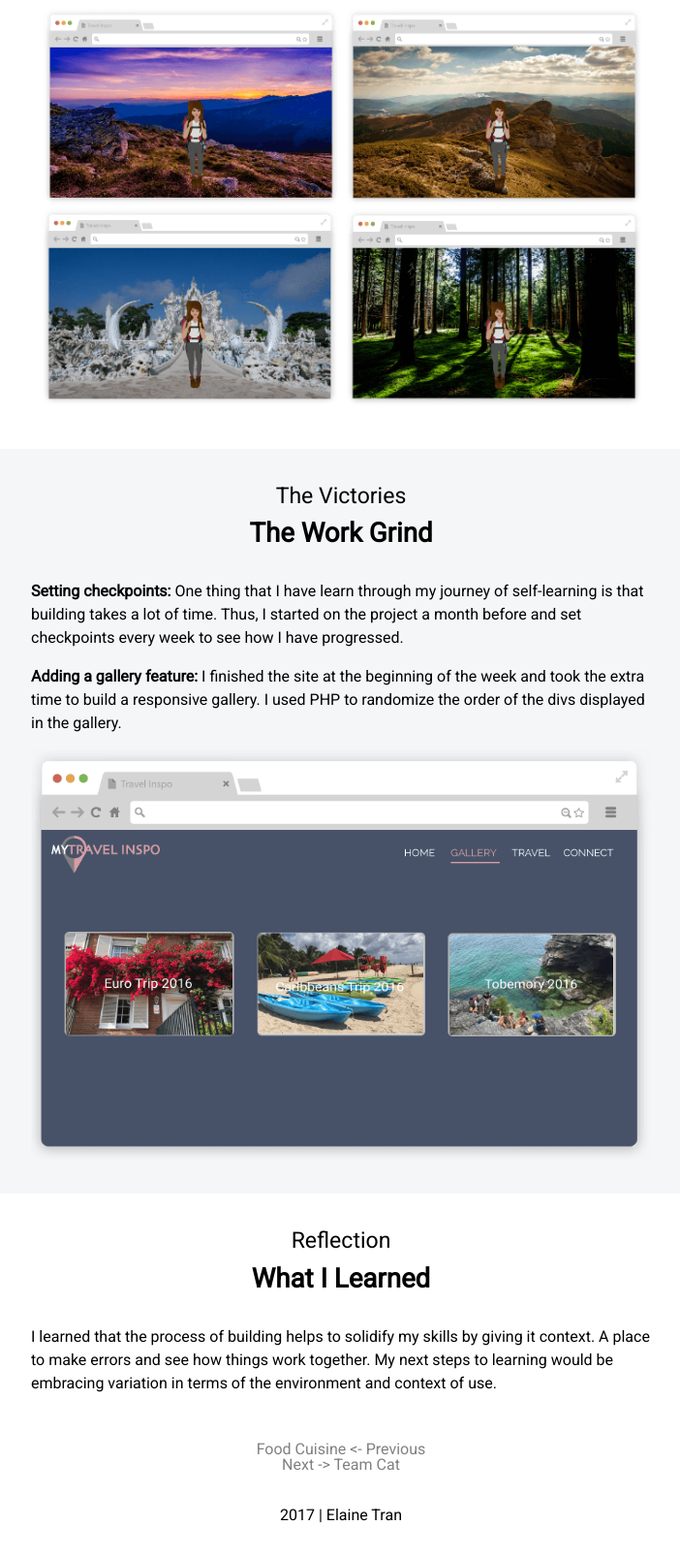
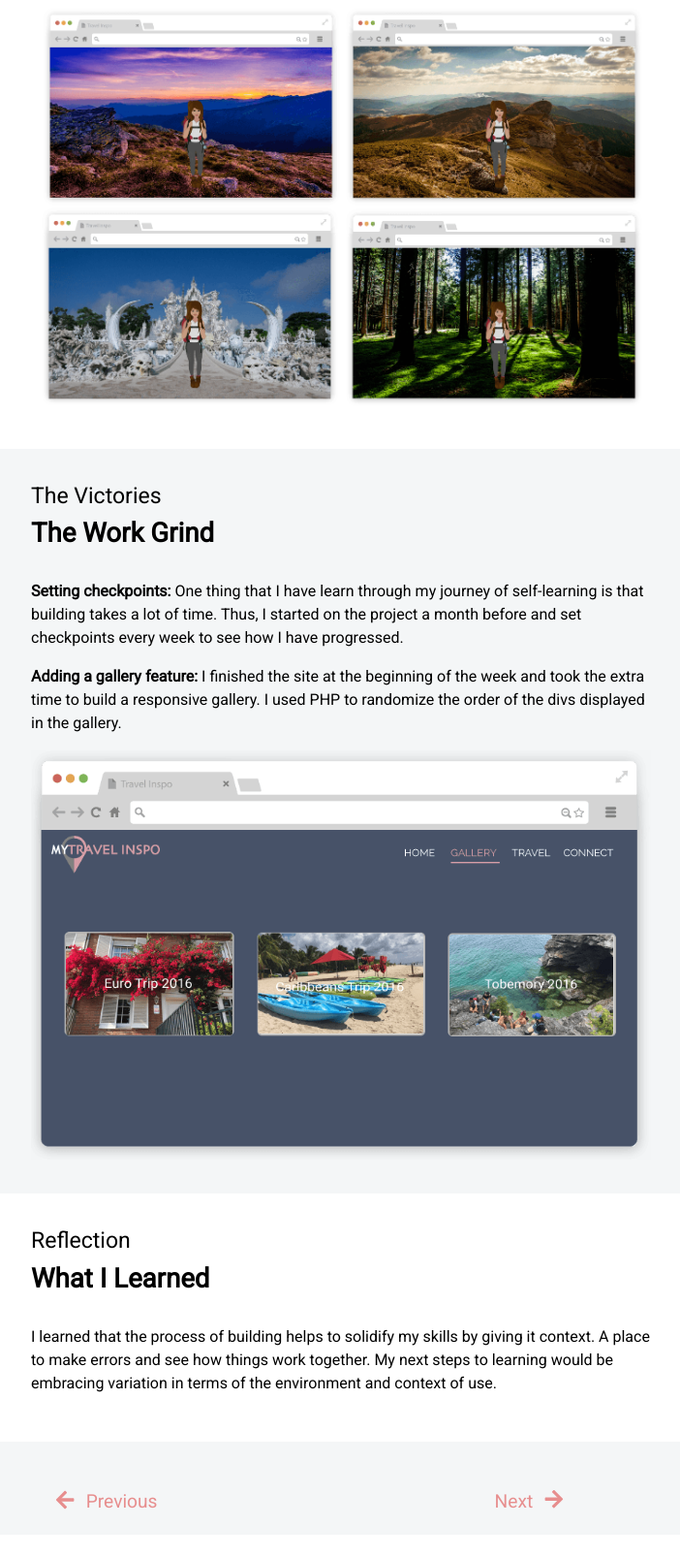
Before and after one commit to elainecookiee/elainecookiee.github.io, a PHP site: page /travel.html in a window 1280 px wide. Shown: the part 3629-5236 px from the top of the page at 97% size, without its empty margins (288-990 px from the left). After the commit the page ends 5186 px from the top, so only its background shows below. Run offline with PHP 8.4, Linux system fonts and the light colour scheme.

Commit message:
fixed alignment, prev/next nav, img alt attributes

```diff
--- a/about.html
+++ b/about.html
@@ -52,7 +52,7 @@
     </nav>
 
      <div id="about" class="center">
-        <img id='pic' src='images/profileimg.png' width="20%">
+        <img id='pic' src='images/profileimg.png' width="20%" alt="profile image"/>
         <div id="description">
         </br>
             <h3><strong>Hi, I am Elaine Tran</strong></h3>
--- a/css/style.css
+++ b/css/style.css
@@ -90,14 +90,14 @@ iframe{
   .home-top{
     display: flex;
     flex-direction: row;
-    justify-content: flex-end;
+    justify-content: flex-start;
     margin: 10% 5% 10% 5%;
   }
 
   .absolute{
     position: absolute;
-    top: 10%;
-    left: 5%;
+    top: 8%;
+    right: 5%;
   }
 
 	.center{
@@ -158,10 +158,41 @@ iframe{
 
   #pic{ width: 70%; }
 
-  .bottom-nav{ text-align: center;}
+  .bottom-nav{
+  	padding: 1em;
+  	text-align: center;
+  	width: 80%;
+  }
+
+  .bottom-nav a{
+  	display: inline-block;
+  	width: 5%;
+  	color: #e78e8e;
+  	margin-left: 3em;
+  	padding-bottom: 2em;
+  }
+
+
+  #l img, #r img{
+  	width: 150%;
+  	text-align: center;
+  }
+
+  #l, #r{
+  	display: flex;
+  	flex-direction: row;
+  	justify-content: center;
+  	height: 1.5em;
+  }
+
+  #l { float:left; }
+  #r { float:right; }
+  #l h5 { padding-left: .5em; }
+  #r h5 { padding-right: .5em; }
+
 
 	footer{
-		padding: 2em;
+		padding: 3em;
 		text-align: center;
 	}
 
@@ -195,9 +226,9 @@ iframe{
 		margin: 3% 10% 5% 0;
 	}
 
-  .home-top{ margin: 5% 10% 10% 5%; }
+  .home-top{ margin: 5% 10% 10% 20%; }
 
-  .absolute{ top: 12%; left: 45%; }
+  .absolute{ top: 12%; right: 20%; font-size: 1.728em }
 
 	.overlay{
 		left: 0;
--- a/travel.html
+++ b/travel.html
@@ -44,7 +44,7 @@
 <body>
     <nav>
         <ul class="home-top">
-            <li><a href="index.html"><img class="home" src="images/icon-home.png" width="90%"/></a></li>
+            <li><a href="index.html"><img class="home" src="images/icon-home.png" width="90%" alt="homepage"/></a></li>
         </ul>
     </nav>
 
@@ -66,52 +66,50 @@
 
     <div>
         <div class= 'section'>
-            <h3 class="center"><strong>My Role</strong></h3>
+            <h3><strong>My Role</strong></h3>
             <p>This project took place September to October 2016. I designed and developed my first website, a personalized travel inspiration site, using HTML, CSS, JavaScript and PHP.</p>
-            <img src= "images/travel_final.png" width= "50%"/>
+            <img src= "images/travel_final.png" width= "50%" alt="Travel site final website"/>
         </div>
         <div class= 'section'>
-            <h4 class="center">The Challenge</h4>
-            <h3 class="center"><strong>No External Libraries</strong></h3>
+            <h4>The Challenge</h4>
+            <h3><strong>No External Libraries</strong></h3>
             <p>The requirements for this first project was to build a responsive site without external libraries. The challenge was how to go from a conceptualized idea into executable parts.</p>
         </div>
         <div class= 'section'>
-            <h4 class="center">The Approach</h4>
-            <h3 class="center"><strong>The Design Process</strong></h3>
+            <h4>The Approach</h4>
+            <h3><strong>The Design Process</strong></h3>
             <p>The design context for the project was to decide our own challenge. My approach was to have purpose in my work. I wanted to bring the concept to life by figuring out what i wanted my learning outcomes to be as well as the tools and skills I wanted practice using.</p>
-            <img src= "images/travel_sketch.jpg" width= "50%"/>
+            <img src= "images/travel_sketch.jpg" width= "50%" alt="Travel site sketches"/>
         </div>
         <div class= 'section'>
-            <h4 class="center">The Stumbles</h4>
-            <h3 class="center"><strong>The Learning Curve</strong></h3>
+            <h4>The Stumbles</h4>
+            <h3><strong>The Learning Curve</strong></h3>
             <p><strong>Multiple takes:</strong> I started on one version of the site before being introduced to CSS flex box layouts, positioning and media queries which would have been very helpful to know before.</p>
             <p><strong>Adding class active on Navigation: </strong>I created an event listener that would add or remove CSS styling for the active class depending on the user’s current scroll location on the screen.</p>
             <P>The issue was that styling from the previous section could not be removed since the last section of the page ‘connect’ would never reach the top of the screen. After multiple tries, the best solution was to subtract the top of the previous section by the pixel height of the ‘connect’ div.</p>
-            <img src= "images/travel_stumble.png" width= "50%"/>
+            <img src= "images/travel_stumble.png" width= "50%" alt="travel site challenges"/>
             <p><strong>Incorporating PHP</strong>Originally, I wanted to have a PHP function that would randomly display background images from an array at a set interval. However, there are no timers in PHP because once the server executes PHP it sends the finished HTML result to the browser. I used JavaScript instead.</p>
-            <img src= "images/travel_randBg.png" width= "50%"/>
+            <img src= "images/travel_randBg.png" width= "50%" alt="travel site random background"/>
         </div>
         <div class= 'section'>
-            <h4 class="center">The Victories</h4>
-            <h3 class="center"><strong>The Work Grind</strong></h3>
+            <h4>The Victories</h4>
+            <h3><strong>The Work Grind</strong></h3>
             <p><strong>Setting checkpoints:</strong> One thing that I have learn through my journey of self-learning is that building takes a lot of time. Thus, I started on the project a month before and set checkpoints every week to see how I have progressed.</p>
             <p><strong>Adding a gallery feature:</strong> I finished the site at the beginning of the week and took the extra time to build a responsive gallery. I used PHP to randomize the order of the divs displayed in the gallery.</p>
-            <img src= "images/travel_gal.png" width= "50%"/>
+            <img src= "images/travel_gal.png" width= "50%" alt="travel site gallery feature"/>
         </div>
         <div class= 'section'>
-            <h4 class="center">Reflection</h4>
-            <h3 class="center"><strong>What I Learned</strong></h3>
+            <h4>Reflection</h4>
+            <h3><strong>What I Learned</strong></h3>
             <p>I learned that the process of building helps to solidify my skills by giving it context. A place to make errors and see how things work together. My next steps to learning would be embracing variation in terms of the environment and context of use.</p>
+        </div>
+        <div class= 'section'>
+            <div class="bottom-nav">
+                <a id="l" href="foodcuisine.html"><img src="images/icon-left.svg" alt="previous project"><h5>Previous</h5></a>
+                <a id="r" href="tcr.html"><h5>Next</h5><img src="images/icon-right.svg" alt="next project"></a>
+            </div>
         </div>
     </div>
 
-    <div class="bottom-nav">
-        <div><a href="foodcuisine.html".html">Food Cuisine <- Previous</a></div>
-        <div><a href="tcr.html">Next -> Team Cat</a></div>
-    </div>
-
-     <footer>
-        <p>2017 | Elaine Tran</p>
-    </footer>
     </body>
 </html>
```
Also changed, not shown: boarding.html (+9 -11 lines), foodcuisine.html (+8 -10 lines), fruitails.html (+17 -18 lines), index.html (+6 -6 lines), process.html (+15 -15 lines), resume.html (+5 -5 lines), tcr.html (+22 -23 lines), yweets.html (+9 -11 lines), images/icon-left.svg (added), images/icon-right.svg (added).
